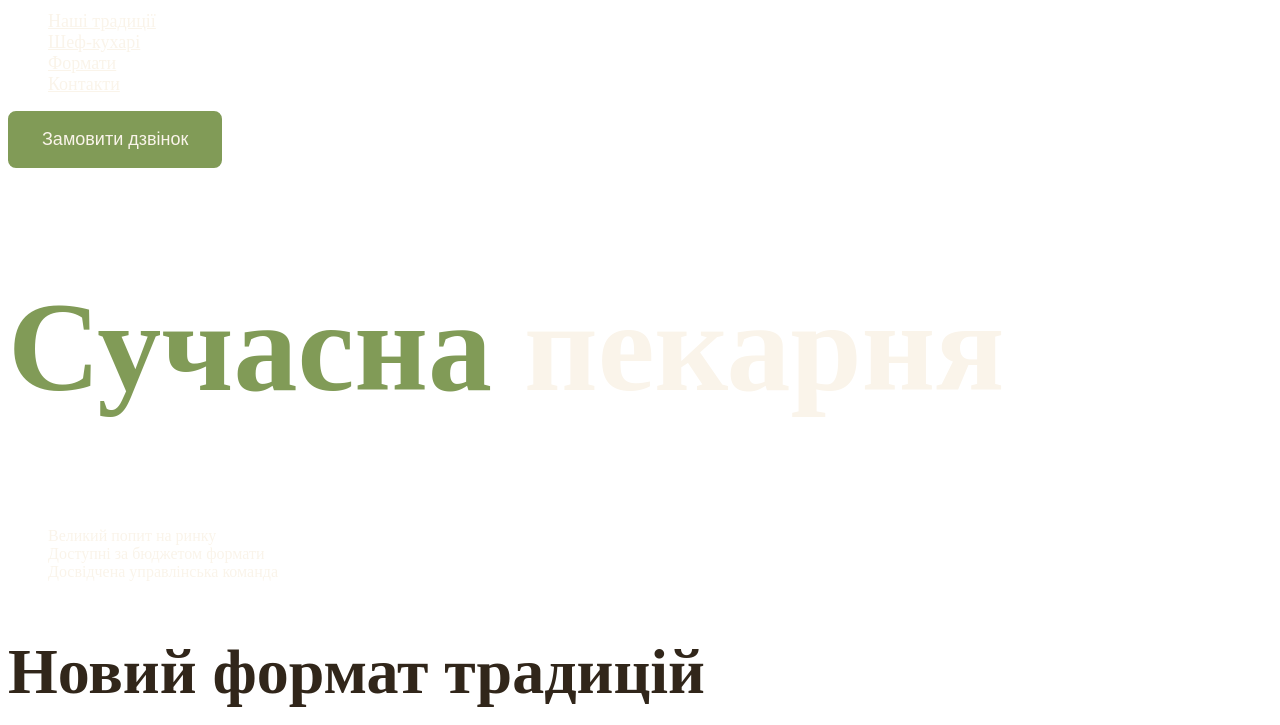
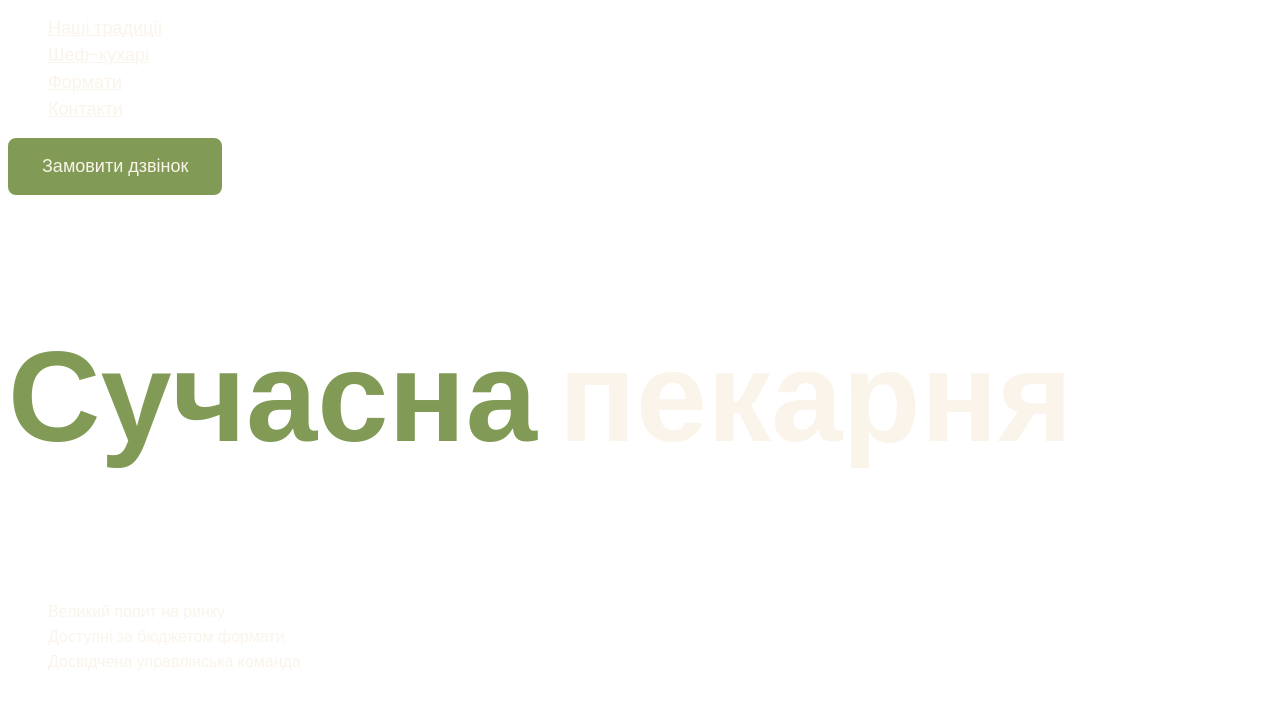
Before and after one commit to PashkattFromUA/Genius-Course, a plain HTML site: page index.html in a window 1280 px wide. Shown: the part 63-788 px from the top of the page. Drawn offline with Linux system fonts and the light colour scheme.

Commit message:
added fonts

```diff
--- a/styles.css
+++ b/styles.css
@@ -1,3 +1,28 @@
+
+@font-face {
+    font-display: swap;
+    font-family: 'Poppins';
+    font-style: normal;
+    font-weight: 400;
+    src: url('../fonts/poppins-v21-latin-regular.woff2') format('woff2');
+  }
+
+  @font-face {
+    font-display: swap;
+    font-family: 'Poppins';
+    font-style: normal;
+    font-weight: 600;
+    src: url('../fonts/poppins-v21-latin-600.woff2') format('woff2');
+  }
+
+  @font-face {
+    font-display: swap;
+    font-family: 'Poppins';
+    font-style: normal;
+    font-weight: 900;
+    src: url('../fonts/poppins-v21-latin-900.woff2') format('woff2');
+  }
+
 :root {
     --color-brand-light: #819B57;
     --color-primary-dark: #31261A;
@@ -8,6 +33,11 @@
 /* Base */
 body {
     color: var(--color-primary-dark);
+    font-family: Poppins, sans-serif;
+}
+
+address{
+    font-style: normal;
 }
 
 ul {
```
Also changed, not shown: fonts/poppins-v21-latin-600.woff2 (added), fonts/poppins-v21-latin-900.woff2 (added), fonts/poppins-v21-latin-regular.woff2 (added), 2 other files.
